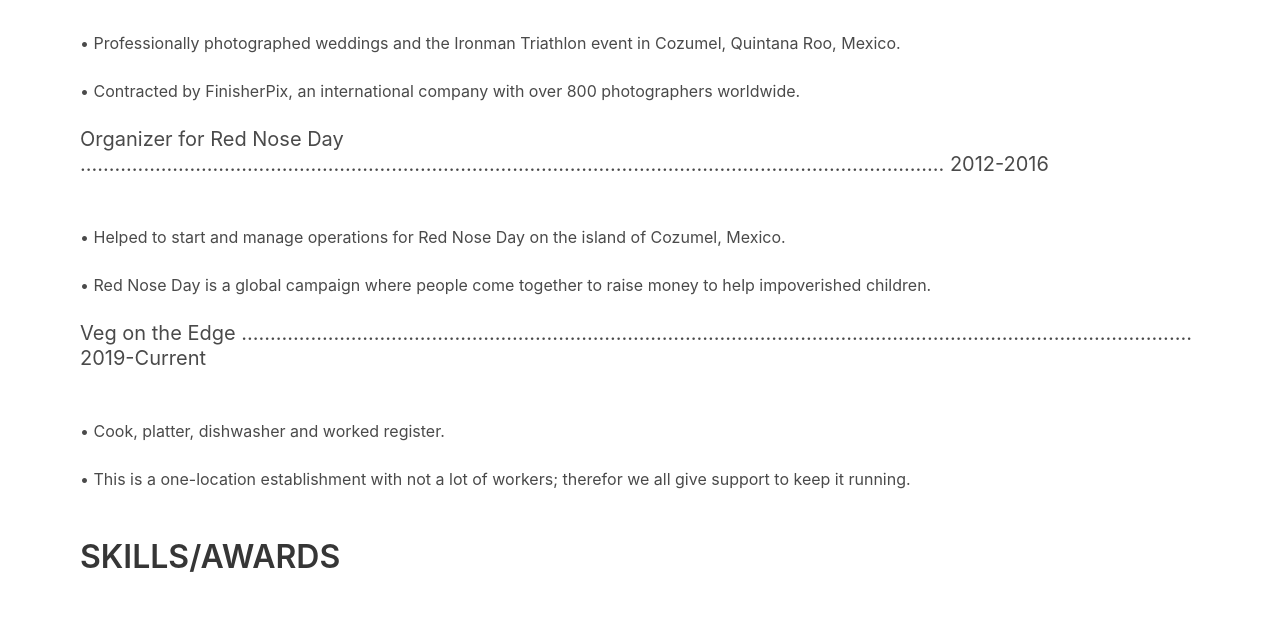
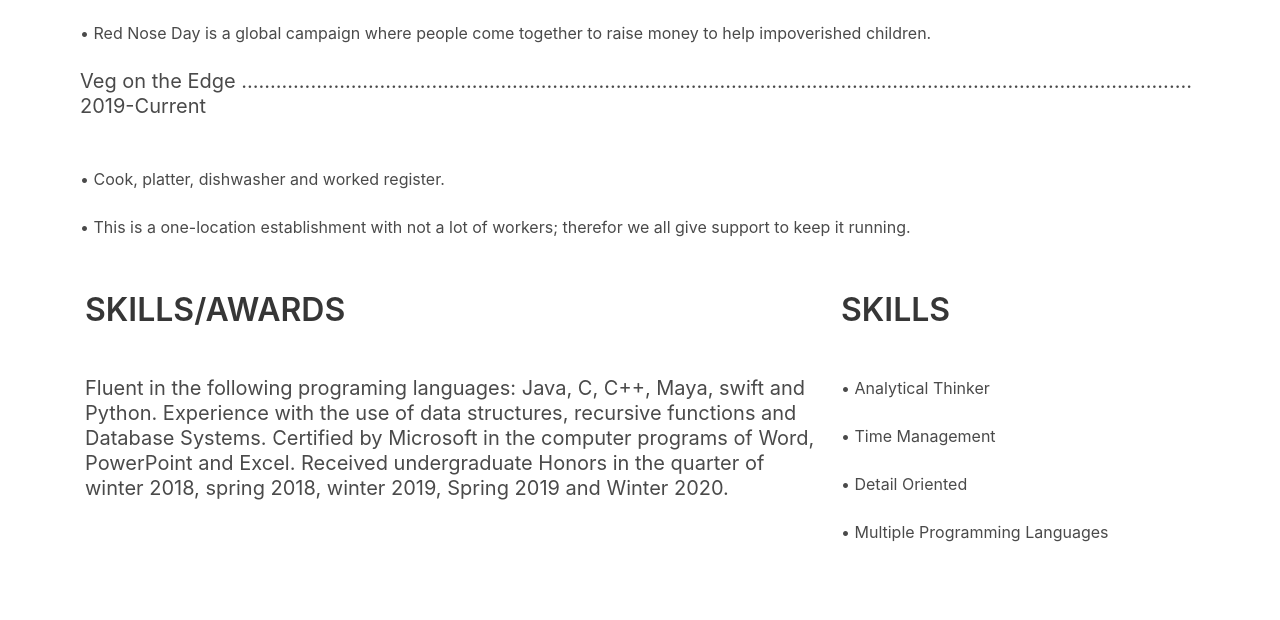
Before and after one commit to Tawataka/Resume, a plain HTML site: page index.html in a window 1280 px wide. Shown: the part 1999-2619 px from the top of the page. Drawn offline with nearby package versions, Linux system fonts and the light colour scheme.

Commit message:
Update index.html

```diff
--- a/index.html
+++ b/index.html
@@ -89,18 +89,7 @@
 							<img src="https://tawataka.github.io/Resume/img/resume_web.jpg">
 						</figure>
 						<br>
-						<h1 class="title">SKILLS</h1>
- 						<br>
 
- 						<ul type="circle">
-						  <li> • Analytical Thinker</li>
-						  <br>
-						  <li> • Time Management</li>
-						  <br>
-						  <li> • Detail Oriented</li>
-						  <br>
-						  <li> • Multiple Programming Languages</li>
-						</ul>
 	                </div>
 	            </div>
 
@@ -194,11 +183,30 @@
 						</ul>
 		        <br>
 
-		        <h1 class="title">SKILLS/AWARDS</h1>
-	            <br>
-		        <h1 class="subtitle"> Fluent in the following programing languages: Java, C, C++, Maya, swift and Python. Experience with the use of data structures, recursive functions and Database Systems. Certified by Microsoft in the computer programs of Word, PowerPoint and Excel. Received undergraduate Honors in the quarter of winter 2018, spring 2018, winter 2019, Spring 2019 and Winter 2020.
-		        </h1>
-		        <br>
+		        <div class="columns">
+       				<div class= "column is-two-thirds">
+
+				        <h1 class="title">SKILLS/AWARDS</h1>
+			            <br>
+				        <h1 class="subtitle"> Fluent in the following programing languages: Java, C, C++, Maya, swift and Python. Experience with the use of data structures, recursive functions and Database Systems. Certified by Microsoft in the computer programs of Word, PowerPoint and Excel. Received undergraduate Honors in the quarter of winter 2018, spring 2018, winter 2019, Spring 2019 and Winter 2020.
+				        </h1>
+				        <br>
+				    </div>
+				    <div class= "column">
+				    	 <h1 class="title">SKILLS</h1>
+						<br>
+
+						<ul type="circle">
+						  <li> • Analytical Thinker</li>
+						  <br>
+						  <li> • Time Management</li>
+						  <br>
+						  <li> • Detail Oriented</li>
+						  <br>
+						  <li> • Multiple Programming Languages</li>
+						</ul>
+				   	</div>
+				</div>
 	        </div>
 	    </section>
 
```
